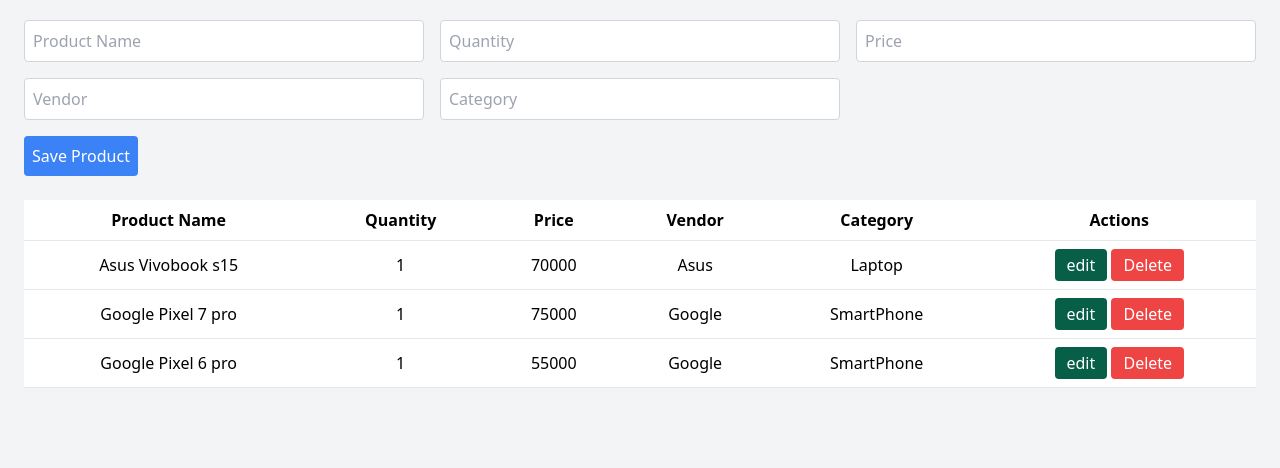
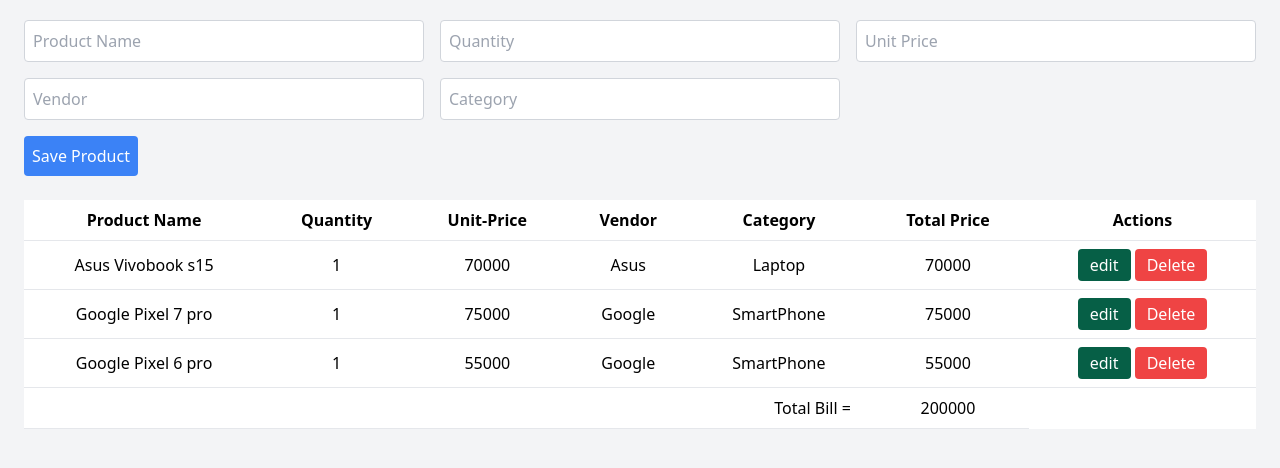
Before and after one commit to RabiulCPDev/InventoryManagement, a plain HTML site: page index.html in a window 1280 px wide. Shown: the part 64-532 px from the top of the page. Drawn offline with nearby package versions, Linux system fonts and the light colour scheme.

Commit message:
Unit price and total bill added

```diff
--- a/index.html
+++ b/index.html
@@ -18,7 +18,7 @@
         <input type="hidden" id="productId">
         <input type="text" id="productName" placeholder="Product Name" class="p-2 border border-gray-300 rounded">
         <input type="number" id="productQuantity" placeholder="Quantity" class="p-2 border border-gray-300 rounded">
-        <input type="number" id="productPrice" placeholder="Price" class="p-2 border border-gray-300 rounded">
+        <input type="number" id="productPrice" placeholder="Unit Price" class="p-2 border border-gray-300 rounded">
         <input type="text" id="productVendor" placeholder="Vendor" class="p-2 border border-gray-300 rounded">
         <input type="text" id="productCategory" placeholder="Category" class="p-2 border border-gray-300 rounded">
       </div>
@@ -32,9 +32,10 @@
           <tr>
             <th class="py-2 px-4 border-b text-center">Product Name</th>
             <th class="py-2 px-4 border-b text-center">Quantity</th>
-            <th class="py-2 px-4 border-b text-center">Price</th>
+            <th class="py-2 px-4 border-b text-center">Unit-Price</th>
             <th class="py-2 px-4 border-b text-center">Vendor</th>
             <th class="py-2 px-4 border-b text-center">Category</th>
+            <th class="py-2 px-4 border-b text-center">Total Price</th>
             <th class="py-2 px-4 border-b text-center">Actions</th>
           </tr>
         </thead>
--- a/scripts/script.js
+++ b/scripts/script.js
@@ -53,9 +53,11 @@ const productForm =document.getElementById("productForm");
 
 
 function showData(){
+    let totalPrice =0;
     const tableBody = document.getElementById("productTableBody");
     tableBody.innerHTML=` `;
     data.forEach(element => {
+        totalPrice+=element.productPrice*element.productQuantity;
         const tableRow = document.createElement("tr");
         tableRow.innerHTML=`
             <td class="py-2 px-4 border-b text-center">${element.productName}</td>
@@ -63,6 +65,7 @@ function showData(){
             <td class="py-2 px-4 border-b text-center">${element.productPrice}</td>
             <td class="py-2 px-4 border-b text-center">${element.productVendor}</td>
             <td class="py-2 px-4 border-b text-center">${element.productCategory}</td>
+            <td class="py-2 px-4 border-b text-center">${element.productPrice*element.productQuantity}</td>
             <td class="py-2 px-4 border-b text-center">
           <button class="bg-green py-1 px-3 text-white rounded hover: bg-green-800" onclick="editProduct('${element.productName}')">edit</button>
           <button class="bg-red-500 text-white py-1 px-3 rounded hover:bg-red-700" onclick="deleteProduct('${element.productName}')">Delete</button>
@@ -70,7 +73,12 @@ function showData(){
         `;
         tableBody.appendChild(tableRow);
     });
-
+    const tabRow = document.createElement("tr");
+        tabRow.innerHTML=`
+        <td colspan="5" class="py-2 px-4 border-b text-right">Total Bill = </td>
+        <td class="py-2 px-4 border-b text-center">${totalPrice}</td>
+        `
+    tableBody.appendChild(tabRow);
 }
 
 
```
